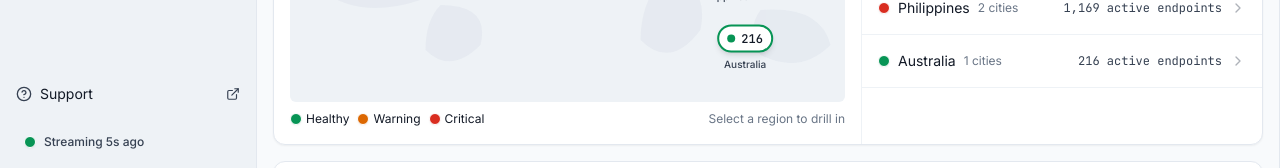
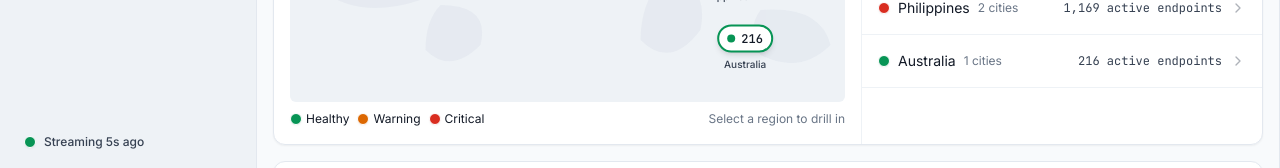
Before and after one commit to mynameiseeyern/Clarion-prototype, a React (Vite) app: page / in a window 1280 px wide. Shown: the part 574-742 px from the top of the page. Built offline with nearby package versions, Linux system fonts and the light colour scheme.

Commit message:
Update Sidebar.tsx

```diff
--- a/src/components/dashboard/Sidebar.tsx
+++ b/src/components/dashboard/Sidebar.tsx
@@ -44,23 +44,6 @@ export function Sidebar({
         <div className="mt-3">
           <NavGroup label="Product development" items={devNavItems} active={active} onNavigate={onNavigate} collapsible defaultOpen={false} />
         </div>
-      </div>
-
-      {/* Support — opens the external support page (content + link TBD) */}
-      <div className="p-2">
-        <a
-          href="/support.html"
-          target="_blank"
-          rel="noreferrer"
-          className="flex h-8 w-full items-center gap-2 rounded-md p-2 text-left text-sm transition-colors"
-          style={{ color: "var(--fg-neutral-emphasis)" }}
-          onMouseEnter={(e) => { e.currentTarget.style.background = "var(--bg-neutral-subtle-hovered)" }}
-          onMouseLeave={(e) => { e.currentTarget.style.background = "transparent" }}
-        >
-          <HelpCircle className="size-4 shrink-0" style={{ color: "var(--fg-neutral-muted)" }} />
-          <span className="truncate">Support</span>
-          <ExternalLink className="ml-auto size-3.5 shrink-0" style={{ color: "var(--fg-neutral-muted)" }} />
-        </a>
       </div>
 
       {/* Footer */}
```
